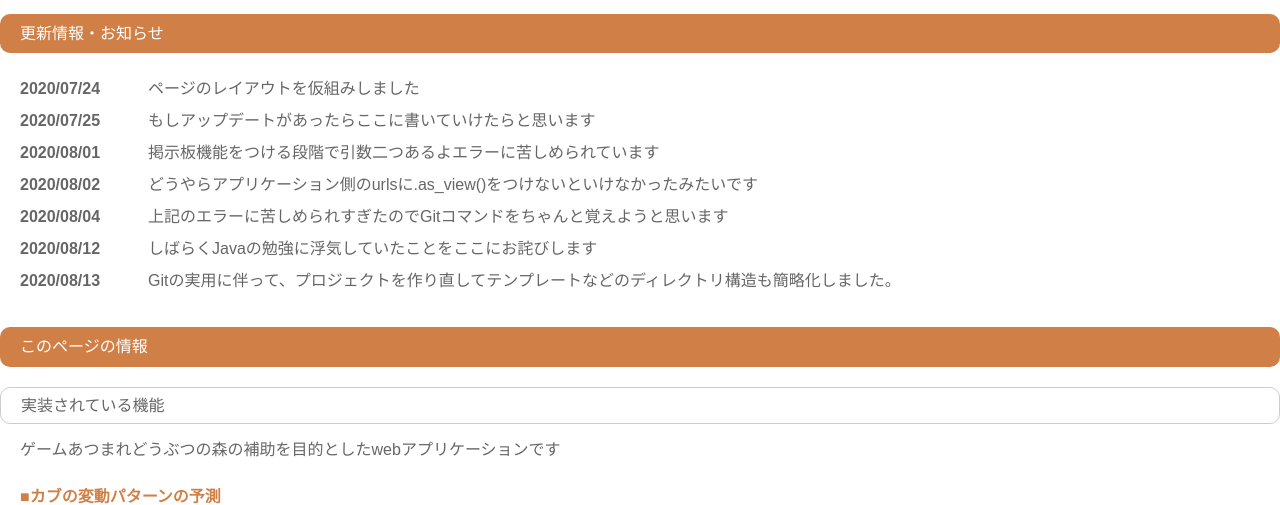
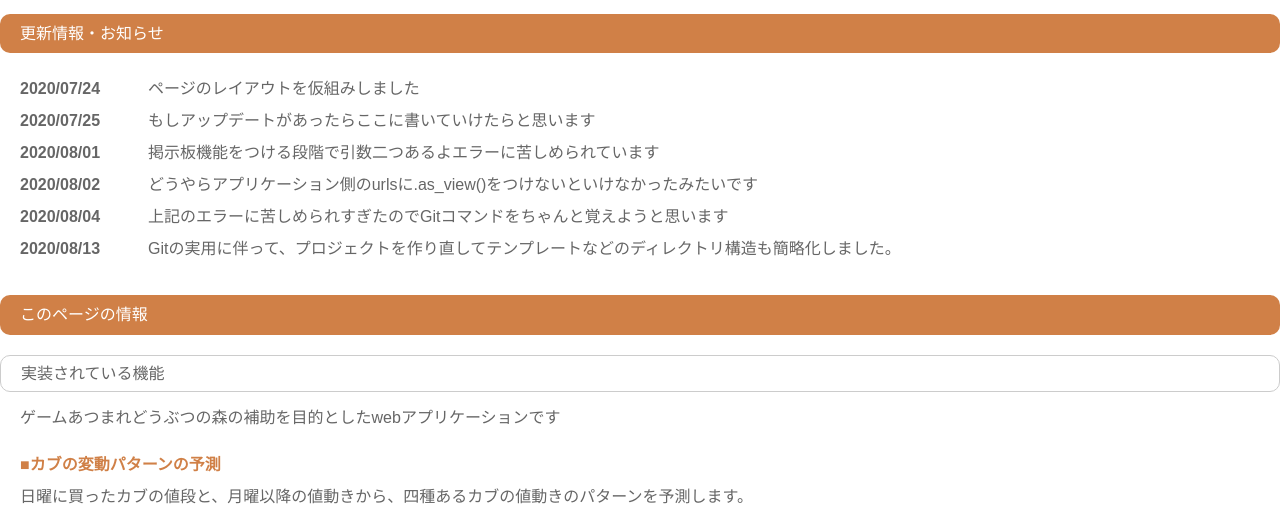
Before and after one commit to YSAKATA-mac/portfolio, a Django app: page /main/ in a window 1280 px wide. Shown: the part 847-1352 px from the top of the page. Run offline with Django 3.2, Linux system fonts and the light colour scheme; some libraries are stand-ins or nearby versions.

Commit message:
update index

```diff
--- a/templates/main/index.html
+++ b/templates/main/index.html
@@ -16,8 +16,6 @@
 <dd>どうやらアプリケーション側のurlsに.as_view()をつけないといけなかったみたいです</dd>
 <dt>2020/08/04</dt>
 <dd>上記のエラーに苦しめられすぎたのでGitコマンドをちゃんと覚えようと思います</dd>
-<dt>2020/08/12</dt>
-<dd>しばらくJavaの勉強に浮気していたことをここにお詫びします</dd>
 <dt>2020/08/13</dt>
 <dd>Gitの実用に伴って、プロジェクトを作り直してテンプレートなどのディレクトリ構造も簡略化しました。</dd>
 
```
